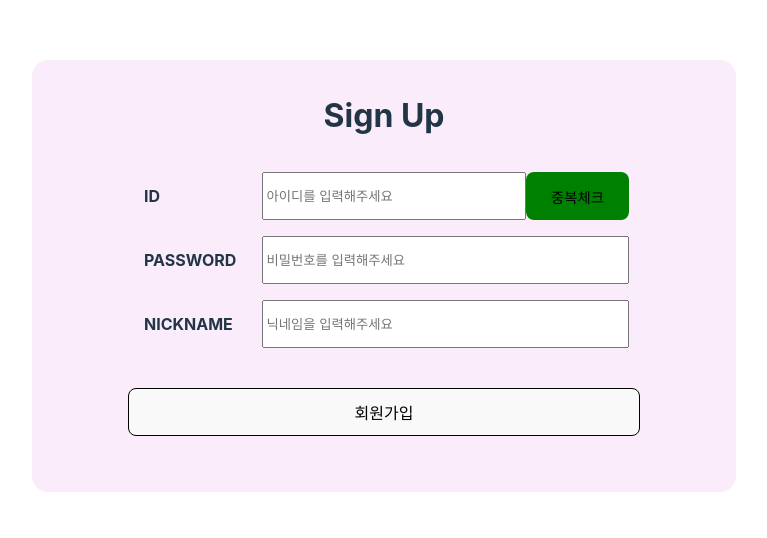
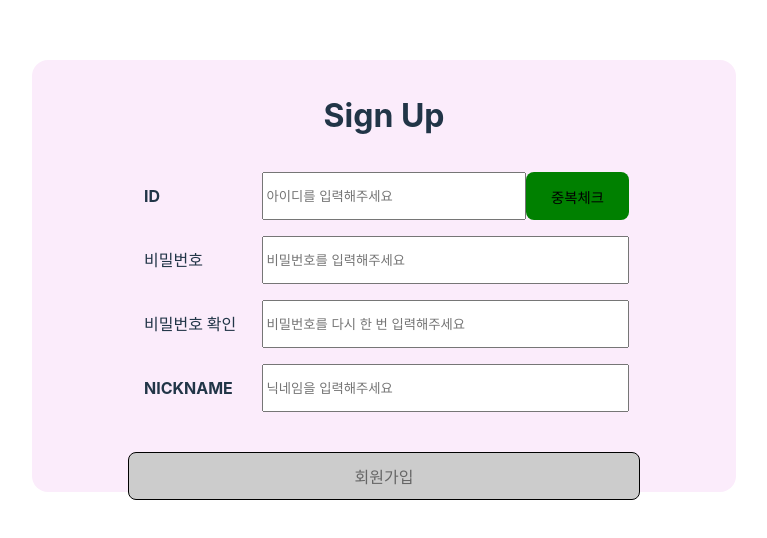
Before and after one commit to DO-SOPT-WEB/DahyunMoon, a React (Vite) app in the folder 4주차/login-signup/: page /sign-up in a window 1280 px wide. Shown: the part 124-662 px from the top of the page, without its empty margins (256-1023 px from the left). Built offline with nearby package versions, Linux system fonts and the light colour scheme.

Commit message:
feat: 비밀번호 확인 & 버튼 활성화 조건

```diff
--- a/4주차/login-signup/src/Signup.jsx
+++ b/4주차/login-signup/src/Signup.jsx
@@ -1,4 +1,4 @@
-import { useState } from "react";
+import { useState, useEffect } from "react";
 import styled from "styled-components";
 import "./App.css";
 import axios from "axios";
@@ -8,8 +8,11 @@ export default function SignUp() {
   const [username, setUsername] = useState("");
   const [password, setPassword] = useState("");
   const [nickname, setNickname] = useState("");
+  const [passwordAgain, setPasswordAgain] = useState("");
 
   const [isExist, setIsExist] = useState(false);
+
+  const [isNotFull, setIsNotFull] = useState(true);
 
   const navigate = useNavigate();
 
@@ -18,6 +21,9 @@ export default function SignUp() {
   };
   const handlePassword = (e) => {
     setPassword(e.target.value);
+  };
+  const handlePasswordAgain = (e) => {
+    setPasswordAgain(e.target.value);
   };
   const handleNickname = (e) => {
     setNickname(e.target.value);
@@ -51,6 +57,20 @@ export default function SignUp() {
         console.log(error);
       });
   };
+
+  useEffect(() => {
+    if (
+      !isExist &&
+      password != "" &&
+      password === passwordAgain &&
+      nickname != ""
+    ) {
+      setIsNotFull(false);
+    } else {
+      setIsNotFull(true);
+    }
+  }, [isExist, password, passwordAgain, nickname]);
+
   return (
     <MainBox>
       <Header>Sign Up</Header>
@@ -71,12 +91,21 @@ export default function SignUp() {
           </SectionInputExistButton>
         </Section>
         <Section>
-          <SectionTitle>PASSWORD</SectionTitle>
+          <SectionTitle>비밀번호</SectionTitle>
           <SectionInput
             type="text"
             value={password}
             onChange={handlePassword}
             placeholder="비밀번호를 입력해주세요"
+          />
+        </Section>
+        <Section>
+          <SectionTitle>비밀번호 확인</SectionTitle>
+          <SectionInput
+            type="text"
+            value={passwordAgain}
+            onChange={handlePasswordAgain}
+            placeholder="비밀번호를 다시 한 번 입력해주세요"
           />
         </Section>
         <Section>
@@ -90,7 +119,7 @@ export default function SignUp() {
         </Section>
       </Sections>
 
-      <Button type="submit" onClick={() => handleSignup()}>
+      <Button type="submit" disabled={isNotFull} onClick={() => handleSignup()}>
         회원가입
       </Button>
     </MainBox>
@@ -163,4 +192,8 @@ const Button = styled.button`
 
   margin: 0.5rem auto;
   border: 1px solid black;
+
+  background-color: ${(props) => (props.disabled ? "#ccc" : "black")};
+  color: ${(props) => (props.disabled ? "#666" : "#fff")};
+  cursor: ${(props) => (props.disabled ? "not-allowed" : "pointer")};
 `;
```
